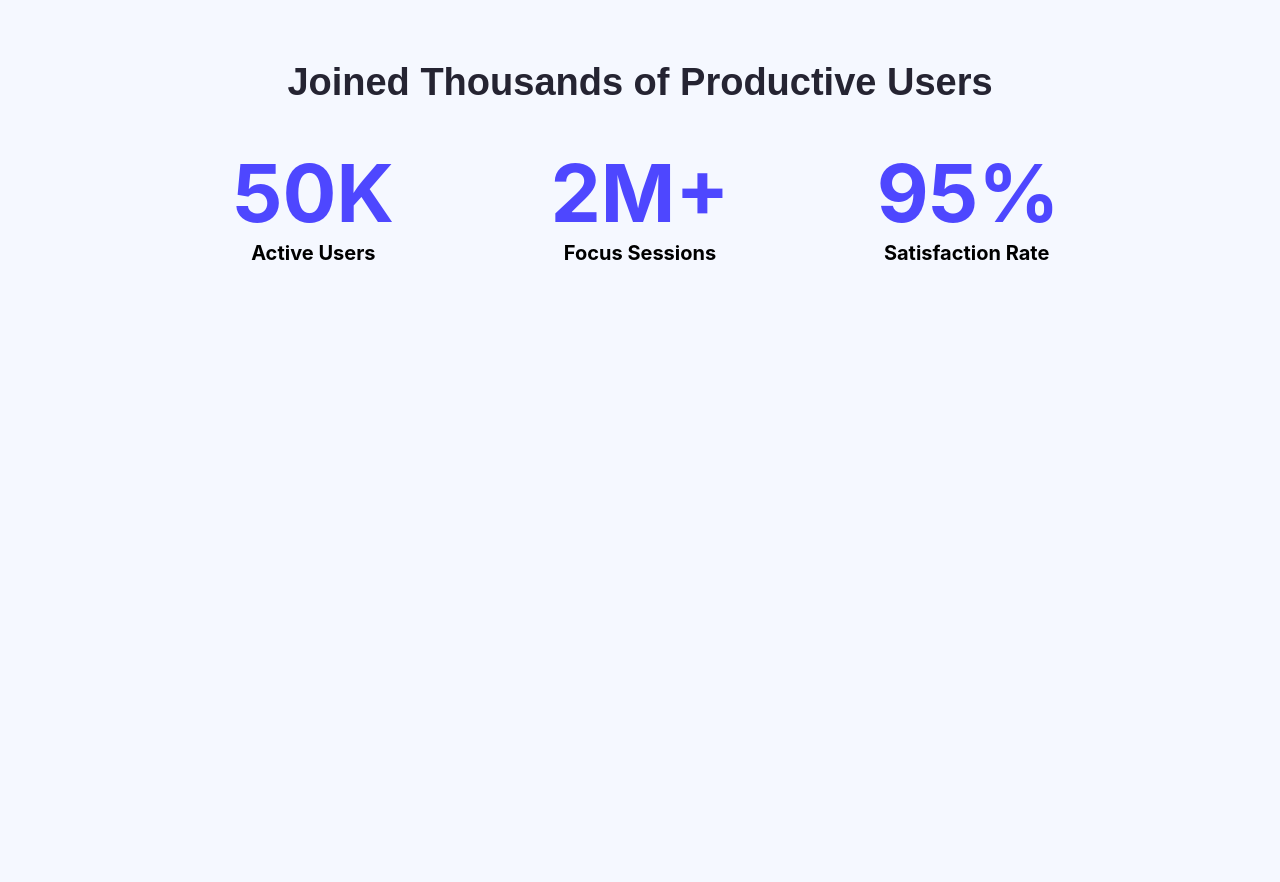
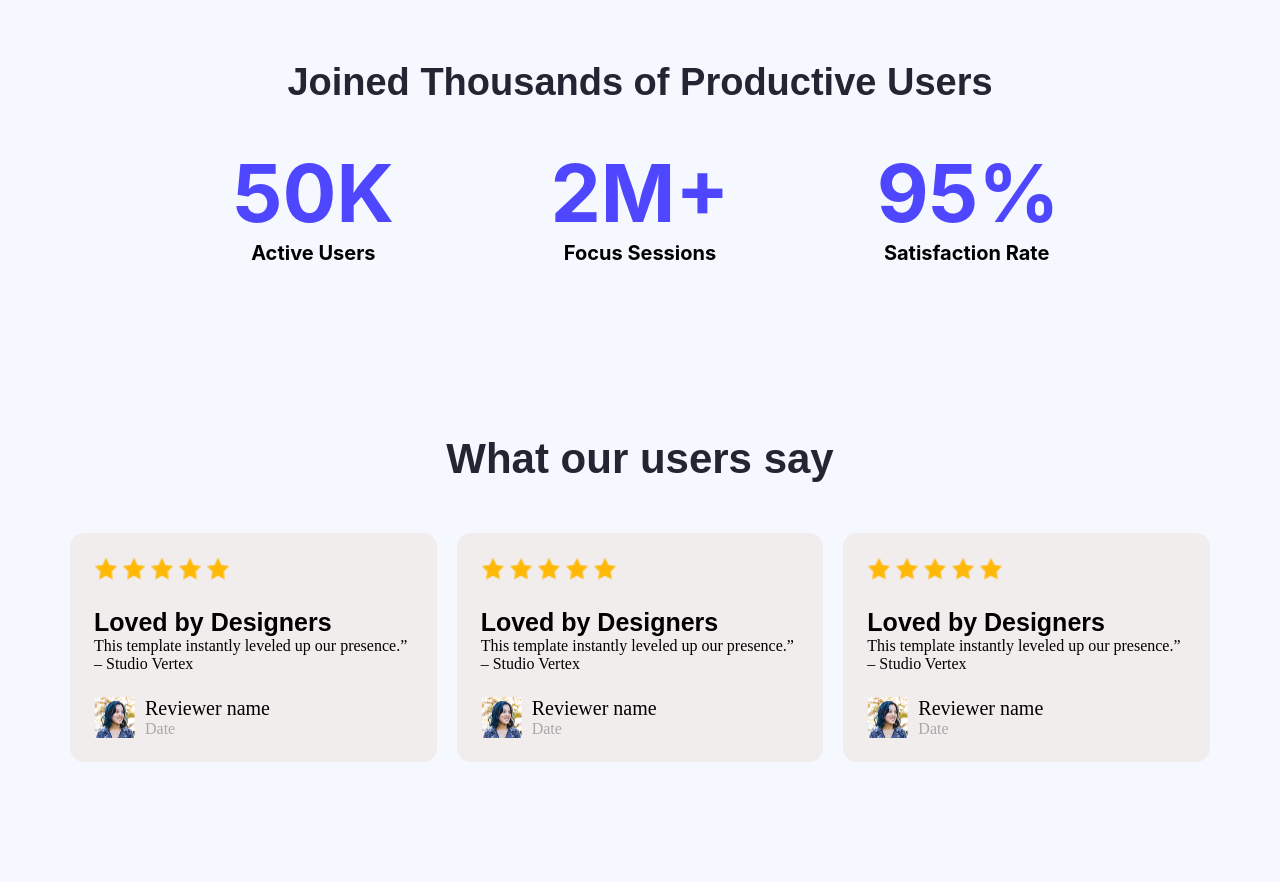
Before and after one commit to Walidprogramming-hero/B12A01-landing-lanchpad-done-1, a plain HTML site: page index.html in a window 1280 px wide. Shown: the part 1259-2141 px from the top of the page. Before the commit the page ends 1694 px from the top, so only its background shows below. Drawn offline with Linux system fonts and the light colour scheme.

Commit message:
added an user-feedback-section

```diff
--- a/index.html
+++ b/index.html
@@ -81,6 +81,69 @@
                 </section>
               </section>
               <!-- Productive user section ends -->
+                  <!-- user feedback section starts -->
+                <section class="user-feedback-section">
+                    <section class="main-user-feedback">
+                        <div class="header">What our users say</div>
+                        <section class="user-feedback-section">
+                            <!-- user-card-1 -->
+                            <section class="user-card">
+                                <img src="Assets/icon-star.png" alt="" class="star-icon">
+                                <img src="Assets/icon-star.png" alt="" class="star-icon">
+                                 <img src="Assets/icon-star.png" alt="" class="star-icon">
+                                <img src="Assets/icon-star.png" alt="" class="star-icon">
+                                <img src="Assets/icon-star.png" alt="" class="star-icon">
+                                <h1 class="tittle">Loved by Designers</h1>
+                                <p class="sub-tittle1">This template instantly leveled up our presence.” – Studio Vertex</p>
+                                <div class="rever-img">
+                                    <img src="Assets/avatar.png" alt="">
+                                    <div>
+                                        <p class="name">Reviewer name</p>
+                                    <p class="date">Date</p>
+                                    </div>
+                                </div>
+                            </section>
+                            <!-- user-card-1 ends -->
+                            <!-- user-card-2 -->
+                              <section class="user-card">
+                                <img src="Assets/icon-star.png" alt="" class="star-icon">
+                                <img src="Assets/icon-star.png" alt="" class="star-icon">
+                                 <img src="Assets/icon-star.png" alt="" class="star-icon">
+                                <img src="Assets/icon-star.png" alt="" class="star-icon">
+                                <img src="Assets/icon-star.png" alt="" class="star-icon">
+                                <h1 class="tittle">Loved by Designers</h1>
+                                <p class="sub-tittle1">This template instantly leveled up our presence.” – Studio Vertex</p>
+                                <div class="rever-img">
+                                    <img src="Assets/avatar.png" alt="">
+                                   <div>
+                                     <p class="name">Reviewer name</p>
+                                    <p class="date">Date</p>
+                                   </div>
+                                </div>
+                            </section>
+                             <!-- user-card-2 ends -->
+                              <!-- user-card-3 -->
+                                <section class="user-card">
+                                <img src="Assets/icon-star.png" alt="" class="star-icon">
+                                <img src="Assets/icon-star.png" alt="" class="star-icon">
+                                 <img src="Assets/icon-star.png" alt="" class="star-icon">
+                                <img src="Assets/icon-star.png" alt="" class="star-icon">
+                                <img src="Assets/icon-star.png" alt="" class="star-icon">
+                                <h1 class="tittle">Loved by Designers</h1>
+                                <p class="sub-tittle1">This template instantly leveled up our presence.” – Studio Vertex</p>
+                                <div class="rever-img">
+                                    <img src="Assets/avatar.png" alt="">
+                                    <div>
+                                        <p class="name">Reviewer name</p>
+                                        <p class="date">Date</p>
+                                    </div>
+                                </div>
+                            </section>
+                               <!-- user-card-3 ends -->
+                        </section>
+                    </section>
+                </section>
+                <!-- user feedback section ends -->
         </section>
     </footer>
 </body>
--- a/style.css
+++ b/style.css
@@ -274,3 +274,50 @@ z-index: 0;
     color: #000000;
     font-family: "Inter", sans-serif;
 }
+/* user-feedback-section */
+.main-user-feedback{
+    width: 1140px;
+    margin: 0px auto 120px auto;
+}
+.header{
+    text-align: center;
+    font-size: 42px;
+    font-weight: bold;
+    font-family: "Raleway", sans-serif;
+    color: #252432;
+    margin-bottom: 50px;
+}
+.user-feedback-section{
+    display: flex;
+    gap: 20px;
+}
+.user-card{
+    background-color: #F2EDED;
+    padding: 24px 24px;
+    width: 366px;
+    border-radius: 14px;
+}
+.star-icon{
+    width: 24px;
+    margin-bottom: 24px;
+}
+.tittle{
+    font-size: 25px;
+    font-family: "Raleway", sans-serif;
+}
+.sub-tittle1{
+    font-size: 16px;
+    margin-bottom: 24px;
+}
+.rever-img{
+    display: flex;
+    gap: 10px;
+}
+ .name{
+    font-size: 20px;
+    color: #000000;
+}
+ .date{
+    font-size: 16px;
+    color: #a8a8a8;
+}
```
